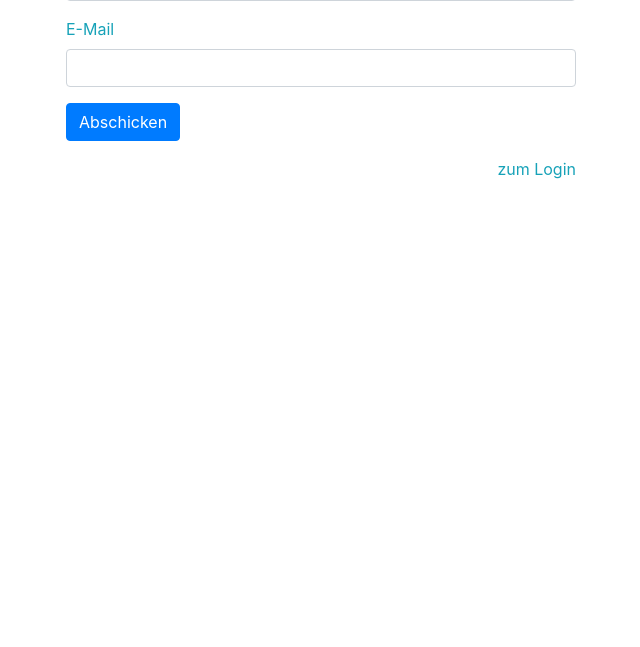
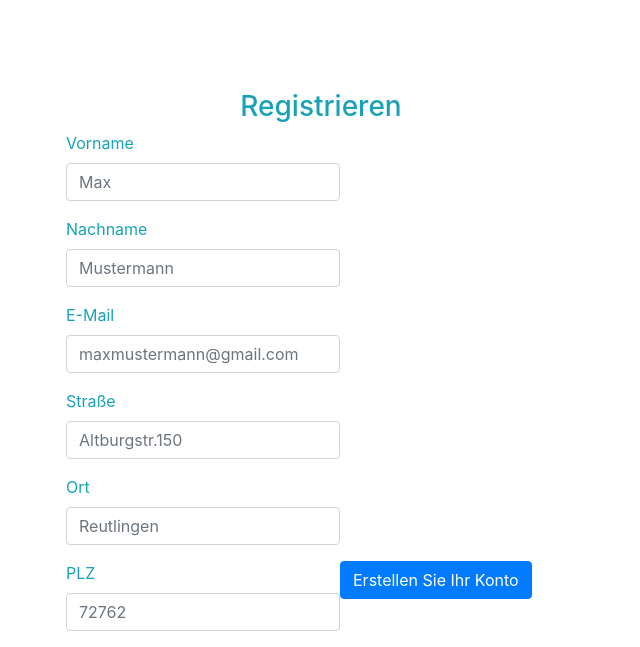
Before and after one commit to volged67/webshop_TVE, a PHP site: page /registrieren.php in a window 1280 px wide. Shown: the part 350-997 px from the top of the page, without its empty margins (319-959 px from the left). Before the commit the page ends 529 px from the top, so only its background shows below. Run offline with PHP 8.4, Linux system fonts and the light colour scheme; some libraries are stand-ins or nearby versions.

Commit message:
registrieung weil ik ein macheer bin

```diff
--- a/php/registrieren.php
+++ b/php/registrieren.php
@@ -11,7 +11,9 @@
 
 </head>
 <body>
-
+    <?php
+    include'navbar.php';
+    ?>
 
     <div id="login">
         <h3 class="text-center text-white pt-5">Registrieren</h3>
@@ -23,36 +25,50 @@
                             <h3 class="text-center text-info">Registrieren</h3>
 
                             <form action="?register=1" method="post">
+                            <form method="POST" action="../PHPMailer/index.php" id="regForm" class="form-horizontal" role="form">
+                            <div class="container">
+                                <div class="row">
 
                             <div class="form-group">
-                                <input type="radio" name="geschlecht" value="Mann">Mann<br>
-                                <input type="radio" name="geschlecht" value="Frau">Frau<br>
+                            <label for="name" class="text-info">Vorname</label>
+                            <input type="text" name="vorname" id="vorname" class="form-control" placeholder="Max">
                             </div>
 
                             <div class="form-group">
-                                <label for="name" class="text-info">Passwort:</label><br>
-                                <input type="password" name="name" id="name" class="form-control">
+                                <label for="name" class="text-info">Nachname</label>
+                                <input type="text" name="nachname" id="nachname" class="form-control" placeholder="Mustermann">
+                            </div>
+                            <br>
+                            <div class="form-group">
+                                <label for="exampleInputEmail1" class="text-info">E-Mail</label>
+                                <input type="email" name="email" id="email" class="form-control" aria-describedby="emailHelp" placeholder="maxmustermann@gmail.com">
                             </div>
 
                             <div class="form-group">
-                                <label for="name" class="text-info">Passwort wiederholen:</label><br>
-                                <input type="password" name="name" id="name" class="form-control">
+                                <label for="name" class="text-info">Straße</label>
+                                <input type="text" class="form-control" placeholder="Altburgstr.150">
                             </div>
 
                             <div class="form-group">
-                                <label for="exampleInputEmail1" class="text-info">E-Mail</label>
-                                <input type="email" class="form-control" id="exampleInputEmail1" aria-describedby="emailHelp">
+                                <label for="name" class="text-info">Ort</label>
+                                <input type="text" class="form-control" placeholder="Reutlingen">
                             </div>
 
                             <div class="form-group">
-                                <input class="btn btn-primary"  type="submit" class="btn btn-primary" value="Abschicken">
+                                <label for="name" class="text-info">PLZ</label>
+                                <input type="text" class="form-control" placeholder="72762">
+                            </div>
+
+
+                            <div class="form-group">
+                                <input class="btn btn-primary"  type="submit" class="btn btn-primary" value="Erstellen Sie Ihr Konto">
                             </div>
 
 
 
 
                             <div id="login-link" class="text-right">
-                                <a href="../php/login.php" class="text-info">zum Login</a>
+
                             </div>
                         </form>
                     </div>
```
Also changed, not shown: php/regtistrierung.php (indentation only).
